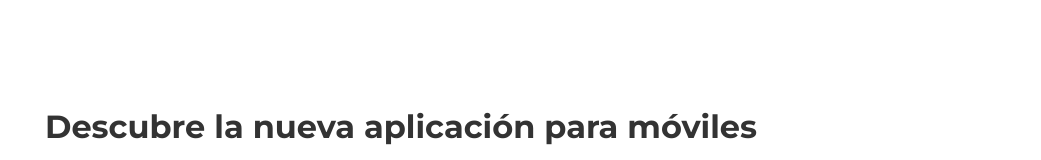
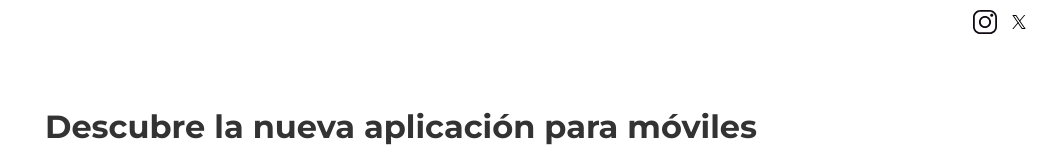
Before and after one commit to DressOnTime/DOT, a plain HTML site: page index.html in a window 1280 px wide. Shown: the top 160 px of the page, without its empty margins (239-1280 px from the left). Drawn offline with Linux system fonts and the light colour scheme.

Commit message:
se agregó botones redes

```diff
--- a/index.html
+++ b/index.html
@@ -17,6 +17,18 @@
             justify-content: center;
             height: 100vh;
             text-align: center;
+        }
+        .icon-container {
+            position: absolute;
+            top: 10px;
+            right: 10px;
+            display: flex;
+            gap: 10px;
+        }
+        .icon-container img {
+            width: 24px;
+            height: 24px;
+            cursor: pointer;
         }
         .container {
             width: 100%;
@@ -53,6 +65,14 @@
     </style>
 </head>
 <body>
+    <div class="icon-container">
+        <a href="https://www.instagram.com" target="_blank">
+            <img src="/img/ig_icono.svg" alt="Instagram">
+        </a>
+        <a href="https://twitter.com" target="_blank">
+            <img src="/img/x_icono.svg" alt="X">
+        </a>
+    </div>
     <div class="container">
         <h2 class="title">Descubre la nueva aplicación para móviles</h2>
         <p class="subtitle">Disponible en las principales tiendas de aplicaciones digitales</p>
```
Also changed, not shown: img/ig_icono.svg (added), img/x_icono.svg (added).
